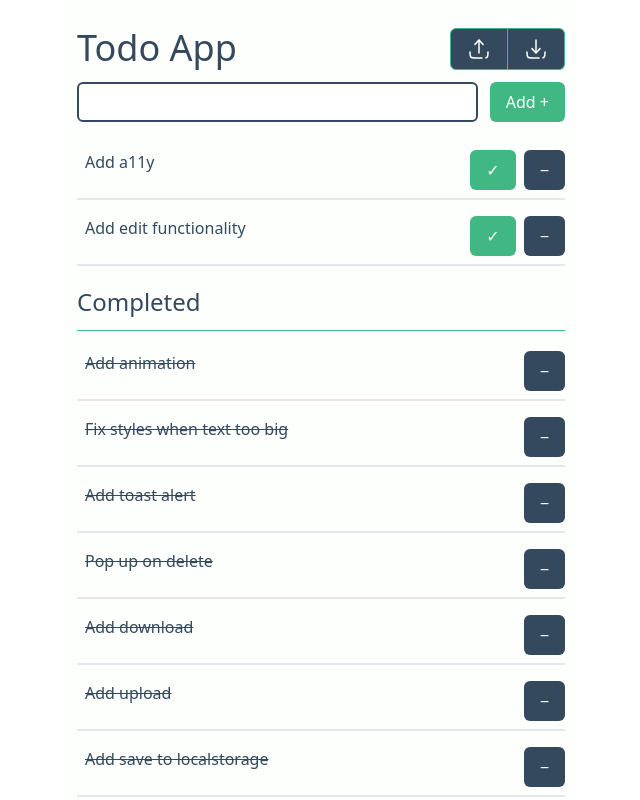
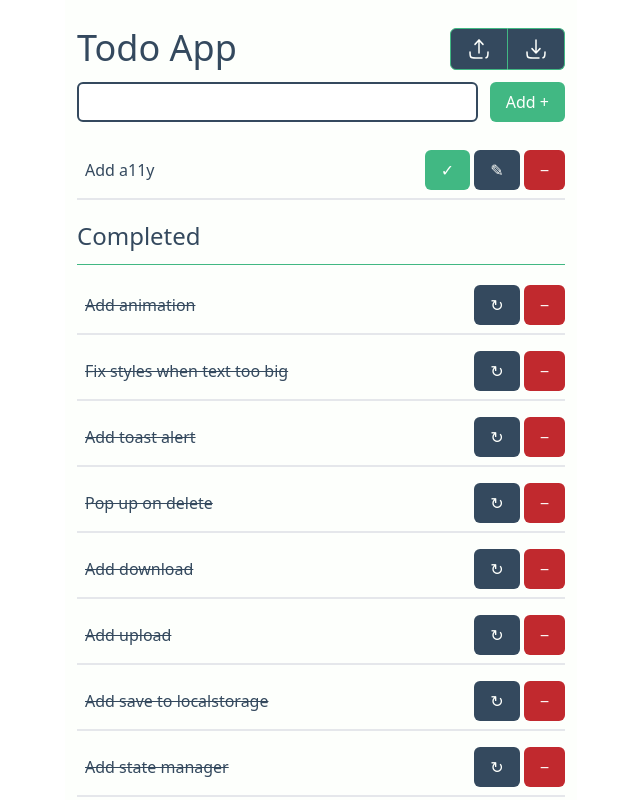
Before and after one commit to BogdanXoxl/todo-vue, a Vue app: page / in a window 1280 px wide. Shown: the top 800 px of the page, without its empty margins (319-959 px from the left). Built offline with nearby package versions, Linux system fonts and the light colour scheme.

Commit message:
feat: 🎸 fix bugs and add edit functionality

```diff
--- a/src/App.vue
+++ b/src/App.vue
@@ -5,22 +5,23 @@
       class="mb-5"
       :error="showError"
       @add="addTodo"
-      @download="onDownload"
-      @upload="onUpload"
+      @download="handleDownload"
+      @upload="handleUpload"
     />
-    <ToastAlert title="Todo cannot be empty!" :showError="showError" />
+    <ToastAlert title="Todo cannot be empty!" v-model="showError" />
     <MyList
       class="todo"
       :items="todos.filter((todo) => !todo.completed)"
-      @removeItem="onRemove"
-      @completeItem="completeTodo"
+      @onRemoveItem="handleRemove"
+      @onUpdateItem="handleUpdate"
       subtitle="Awesome, you complited all your todos!"
     />
     <MyList
       class="complited"
       title="Completed"
       :items="todos.filter((todo) => todo.completed)"
-      @removeItem="onRemove"
+      @onRemoveItem="handleRemove"
+      @onUpdateItem="handleUpdate"
     />
     <teleport to="#modal">
       <MyPopup ref="popup" />
@@ -40,19 +41,15 @@ import { download, upload, parseArrayFromJson } from "./utils";
 import { useTodoStore } from "./pinia";
 
 import type { MyPopup } from "./components/UI";
-// ERROR:: save localstorage DOES-NOT WORK AT PROD
-// TODO:: remove all complited btn
-// TODO:: add "show more" button
-// TODO:: add scroll to top
-// TODO:: update readme + icons
+import type { Todo } from "./pinia/stores/todo";
 
 const popup = ref<typeof MyPopup>();
 
 const todoStore = useTodoStore();
 const { showError, todos } = storeToRefs(todoStore);
-const { addTodo, removeTodo, mergeTodos, completeTodo } = todoStore;
+const { addTodo, removeTodo, mergeTodos, updateTodo } = todoStore;
 
-const onRemove = async (id: number) => {
+const handleRemove = async (id: number) => {
   const item = todos.value.find((todo) => todo.id === id);
 
   if (item) {
@@ -78,12 +75,16 @@ const onRemove = async (id: number) => {
   }
 };
 
-const onDownload = () => {
+const handleDownload = () => {
   download("todos.json", JSON.stringify(todos.value));
 };
 
-const onUpload = async () => {
+const handleUpload = async () => {
   const fileTodos = await upload().then((txt: string) => parseArrayFromJson(txt));
   mergeTodos(fileTodos);
 };
+
+const handleUpdate = (todo: Todo) => {
+  updateTodo(todo);
+};
 </script>
--- a/src/components/MyList/MyList.vue
+++ b/src/components/MyList/MyList.vue
@@ -6,15 +6,15 @@
         <MyListItem
           v-for="item in items"
           :key="item.id"
-          :completed="item.completed"
-          @removeItem="emit('removeItem', item.id)"
-          @completeItem="emit('completeItem', item.id)"
+          :item="item"
+          @onRemoveItem="emit('onRemoveItem', item.id)"
+          @onUpdateItem="(item: ListItem) => emit('onUpdateItem', item)"
         >
           {{ item.title }}
         </MyListItem>
       </transition-group>
     </div>
-    <h2 v-else-if="subtitle" class="text-center">
+    <h2 v-else-if="subtitle" class="text-center h-[58px]">
       {{ subtitle }}
     </h2>
   </transition>
@@ -22,13 +22,8 @@
 
 <script setup lang="ts">
 import type { PropType } from "vue";
-import MyListItem from "./MyListItem.vue";
-
-type ListItem = {
-  id: number;
-  title: string;
-  completed: boolean;
-};
+import type { ListItem } from "./MyListItem";
+import { MyListItem } from "./MyListItem";
 
 defineProps({
   fallback: String,
@@ -38,8 +33,8 @@ defineProps({
 });
 
 const emit = defineEmits({
-  completeItem: (id: number) => id,
-  removeItem: (id: number) => id
+  onRemoveItem: (id: number) => id,
+  onUpdateItem: (item: ListItem) => item
 });
 </script>
 
--- a/src/components/MyList/MyListItem.vue
+++ /dev/null
@@ -1,19 +0,0 @@
-<template>
-  <li class="flex items-start justify-between py-2 pl-2 border-b-2 max-w-lg w-full">
-    <div :class="['break-words w-[calc(100%-100px)]', completed && 'line-through']">
-      <slot></slot>
-    </div>
-    <div class="flex gap-2">
-      <MyButton v-if="!completed" @click.stop="emit('completeItem')" primary>&#10003;</MyButton>
-      <MyButton @click.stop="$emit('removeItem')">&minus;</MyButton>
-    </div>
-  </li>
-</template>
-
-<script setup lang="ts">
-defineProps({
-  completed: Boolean
-});
-
-const emit = defineEmits(["removeItem", "completeItem"]);
-</script>
--- /dev/null
+++ b/src/components/MyList/MyListItem/MyListItem.vue
@@ -0,0 +1,21 @@
+<template>
+  <div class="flex items-center justify-between py-2 pl-2 border-b-2 max-w-lg w-full">
+    <div :class="['break-words w-[calc(100%-100px)]', completed && 'line-through']">
+      <slot></slot>
+    </div>
+    <div class="flex gap-1">
+      <MyButton v-if="!completed" @click.stop="emit('onCompleteItem')" primary>&#10003;</MyButton>
+      <MyButton v-if="!completed" @click.stop="$emit('onEditItem')">&#9998;</MyButton>
+      <MyButton v-if="completed" @click.stop="$emit('onBackItem')">&orarr;</MyButton>
+      <MyButton @click.stop="$emit('onRemoveItem')" danger>&minus;</MyButton>
+    </div>
+  </div>
+</template>
+
+<script setup lang="ts">
+defineProps({
+  completed: Boolean
+});
+
+const emit = defineEmits(["onCompleteItem", "onEditItem", "onBackItem", "onRemoveItem"]);
+</script>
--- /dev/null
+++ b/src/components/MyList/MyListItem/MyListItemContainer.vue
@@ -0,0 +1,49 @@
+<template>
+  <li>
+    <MyListItem
+      v-if="!isEdit"
+      :completed="item.completed"
+      @onCompleteItem="emit('onUpdateItem', { ...item, completed: true })"
+      @onEditItem="isEdit = true"
+      @onBackItem="emit('onUpdateItem', { ...item, completed: false })"
+      @onRemoveItem="emit('onRemoveItem')"
+    >
+      {{ item.title }}
+    </MyListItem>
+    <MyListItemEdit v-else :defaultValue="item.title" @onEdit="handleEdit" />
+  </li>
+</template>
+
+<script setup lang="ts">
+import type { ListItem } from "./models";
+import { ref } from "vue";
+import MyListItem from "./MyListItem.vue";
+import MyListItemEdit from "./MyListItemEdit.vue";
+
+type Props = {
+  item: ListItem;
+};
+
+const props = defineProps<Props>();
+
+const emit = defineEmits({
+  onRemoveItem: null,
+  onUpdateItem: (item: ListItem) => item
+});
+
+const isEdit = ref(false);
+
+const handleEdit = (title?: string) => {
+  isEdit.value = false;
+
+  if (title) {
+    emit("onUpdateItem", { ...props.item, title });
+  }
+};
+</script>
+
+<style scoped>
+.disableAnimation {
+  transition: none !important;
+}
+</style>
--- /dev/null
+++ b/src/components/MyList/MyListItem/MyListItemEdit.vue
@@ -0,0 +1,25 @@
+<template>
+  <div class="flex justify-between py-2 border-b-2 max-w-lg w-full gap-1">
+    <MyInput v-model.trim="inputValue" @keyup.enter="handleSubmit(inputValue)" autofocus />
+    <MyButton @click.stop="handleSubmit(inputValue)" primary>&#10003;</MyButton>
+    <MyButton @click.stop="handleSubmit()" danger>&#10005;</MyButton>
+  </div>
+</template>
+
+<script setup lang="ts">
+import { ref } from "vue";
+
+const props = defineProps({
+  defaultValue: String
+});
+
+const emit = defineEmits({
+  onEdit: (title?: string) => title
+});
+
+const inputValue = ref(props.defaultValue);
+
+const handleSubmit = (title?: string) => {
+  emit("onEdit", title);
+};
+</script>
--- /dev/null
+++ b/src/components/MyList/MyListItem/index.ts
@@ -0,0 +1,2 @@
+export { default as MyListItem } from "./MyListItemContainer.vue";
+export type { ListItem } from "./models";
--- /dev/null
+++ b/src/components/MyList/MyListItem/models.ts
@@ -0,0 +1,5 @@
+export type ListItem = {
+  id: number;
+  title: string;
+  completed: boolean;
+};
--- a/src/components/ToastAlert.vue
+++ b/src/components/ToastAlert.vue
@@ -11,9 +11,20 @@
 </template>
 
 <script setup lang="ts">
+import { watch } from "vue";
+
 defineProps({
-  title: String,
-  showError: Boolean
+  title: String
+});
+
+const showError = defineModel({ required: true });
+showError.value = false;
+
+watch(showError, () => {
+  if (showError.value)
+    setTimeout(() => {
+      showError.value = false;
+    }, 3000);
 });
 </script>
 
--- a/src/pinia/plugins/LocalStoragePlugin.ts
+++ b/src/pinia/plugins/LocalStoragePlugin.ts
@@ -1,5 +1,3 @@
-// simple realization
-
 import type { PiniaPluginContext } from "pinia";
 
 declare module "pinia" {
--- a/src/pinia/stores/todo.ts
+++ b/src/pinia/stores/todo.ts
@@ -27,7 +27,7 @@ export const useTodoStore = defineStore("todo", {
       { id: 9, title: "Add typescript", completed: true },
       { id: 10, title: "Add a11y", completed: false },
       { id: 11, title: "Rewrite to composition api", completed: true },
-      { id: 12, title: "Add edit functionality", completed: false }
+      { id: 12, title: "Add edit functionality", completed: true }
     ]
   }),
 
@@ -39,11 +39,16 @@ export const useTodoStore = defineStore("todo", {
           title,
           completed: false
         });
-      else {
+      else if (!this.showError) {
         this.showError = true;
-        setTimeout(() => {
-          this.showError = false;
-        }, 3000);
+      }
+    },
+
+    updateTodo(todo: Todo) {
+      const updatedTodo = this.todos.find((t) => t.id === todo.id);
+
+      if (updatedTodo) {
+        Object.assign(updatedTodo, todo);
       }
     },
 
@@ -55,17 +60,6 @@ export const useTodoStore = defineStore("todo", {
 
     async removeTodo(id: number) {
       this.todos = this.todos.filter((todo) => todo.id !== id);
-    },
-
-    completeTodo(id: number) {
-      const newTodo = this.todos.find((todo) => todo.id === id);
-
-      if (newTodo) {
-        newTodo.completed = true;
-
-        this.todos = this.todos.filter((todo) => todo.id !== id);
-        this.todos.push(newTodo);
-      }
     }
   }
 });
```
